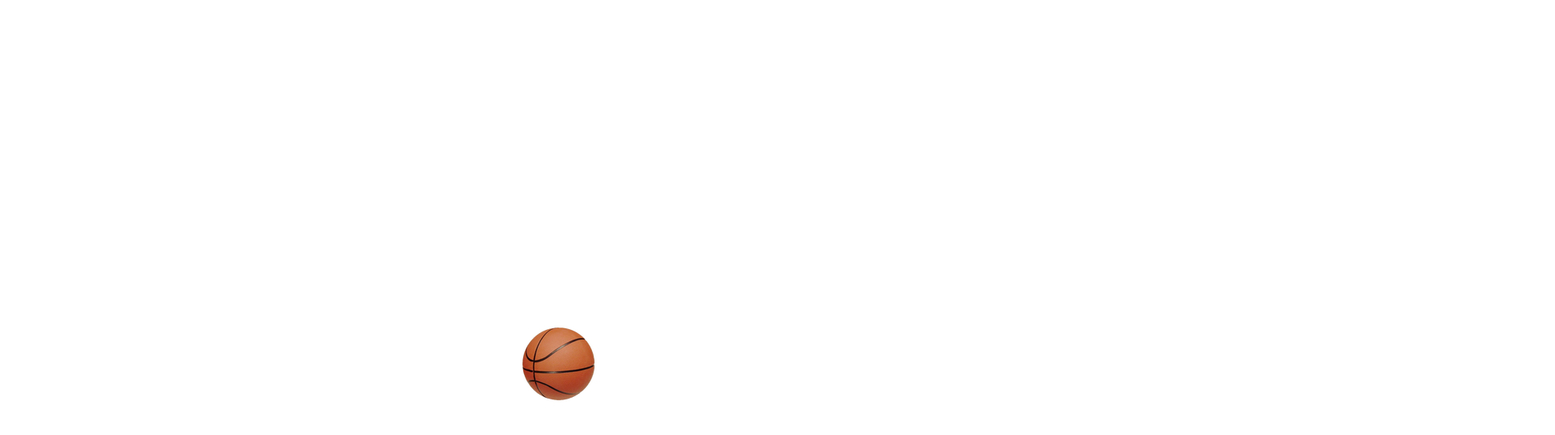
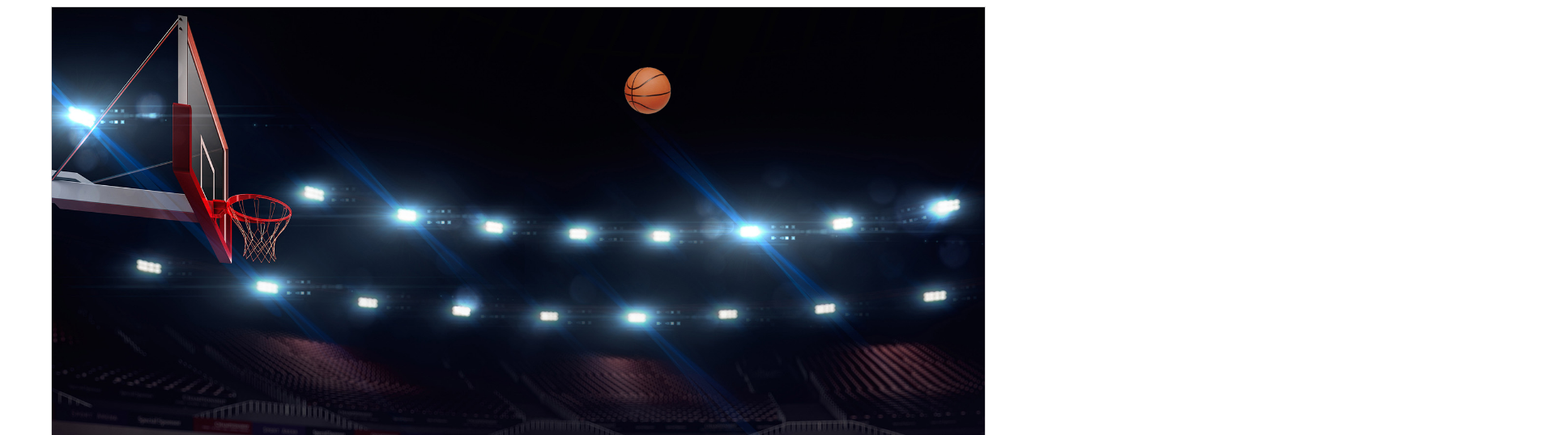
Before and after one commit to DmyP/frontend, a plain HTML site: page lesson2/drag.html in a window 1280 px wide. Shown: the top 538 px of the page at 81% size, 1920 px wide, since content can reach past the window. Drawn offline with Linux system fonts and the light colour scheme.

Commit message:
backgroung + ball

```diff
--- a/lesson2/css/style.css
+++ b/lesson2/css/style.css
@@ -1,18 +1,21 @@
+canvas {
+    padding-left: 0;
+    padding-right: 0;
+    margin: auto;
+    border: 1px solid #d3d3d3;
+    display: block;
+    width: 90vw;
+    height: 60vw;
+    background: url("../png/background.jpg") no-repeat;
+    background-size: 90vw;
+}
+
 #ball {
     position: absolute;
-    left: 50%;
-    top: 50%;
-    height: 100%;
-    width: 100%;
-    background-image: url("../png/ball.png");
-    background-repeat: no-repeat;
+    left: 60vw;
+    top: 10vh;
+    height: 5vw;
+    width: 5vw;
+    background: url("../png/ball.png") no-repeat;
+    background-size: 5vw;
 }
-#net {
-    position: absolute;
-    left: 70%;
-    top: 70%;
-    height: 100%;
-    width: 100%;
-    background-image: url("../png/net.png");
-    background-repeat: no-repeat;
-}
--- a/lesson2/drag.html
+++ b/lesson2/drag.html
@@ -1,12 +1,12 @@
 <!DOCTYPE html>
 <html lang="en">
 <head>
-    <meta charset="UTF-8">
+    <meta charset="UTF-8"  name="viewport" content="width=device-width, initial-scale=1.0"/>
     <link rel="stylesheet" href="css/style.css">
     <script src="js/draggable.js"></script>
+
 </head>
 <body>
         <div id="ball"></div>
-        <div id="net"></div>
 </body>
 </html>
--- a/lesson2/js/draggable.js
+++ b/lesson2/js/draggable.js
@@ -1,10 +1,14 @@
 window.addEventListener("load", init, false);
+
+var x = window.innerWidth || document.documentElement.clientWidth || document.getElementsByTagName('body')[0].clientWidth,
+    y = window.innerHeight|| document.documentElement.clientHeight|| document.getElementsByTagName('body')[0].clientHeight;
 
 function init()
 {
-    var elem = document.getElementById("ball");
-    elem.addEventListener("mousedown", function(e) {drag(this, e)});
+    myGameArea.start();
+    addBall();
 }
+
 function drag(elementToDrag, event) {
     var startX = event.clientX,
         startY = event.clientY;
@@ -27,5 +31,22 @@ function drag(elementToDrag, event) {
         document.removeEventListener("mouseup", upHandler, true);
         document.removeEventListener("mousemove", moveHandler, true);
     }
+}
 
+
+
+var myGameArea = {
+    canvas : document.createElement("canvas"),
+    start : function() {
+        this.canvas.width = x - 100;
+        this.canvas.height = y - 100;
+        this.context = this.canvas.getContext("2d");
+        document.body.insertBefore(this.canvas, document.body.childNodes[0]);
+    }
+};
+
+
+function addBall() {
+    var elem = document.getElementById("ball");
+    elem.addEventListener("mousedown", function(e) {drag(this, e)});
 }
```
Also changed, not shown: lesson2/png/background.jpg (added), lesson2/png/net.png.
